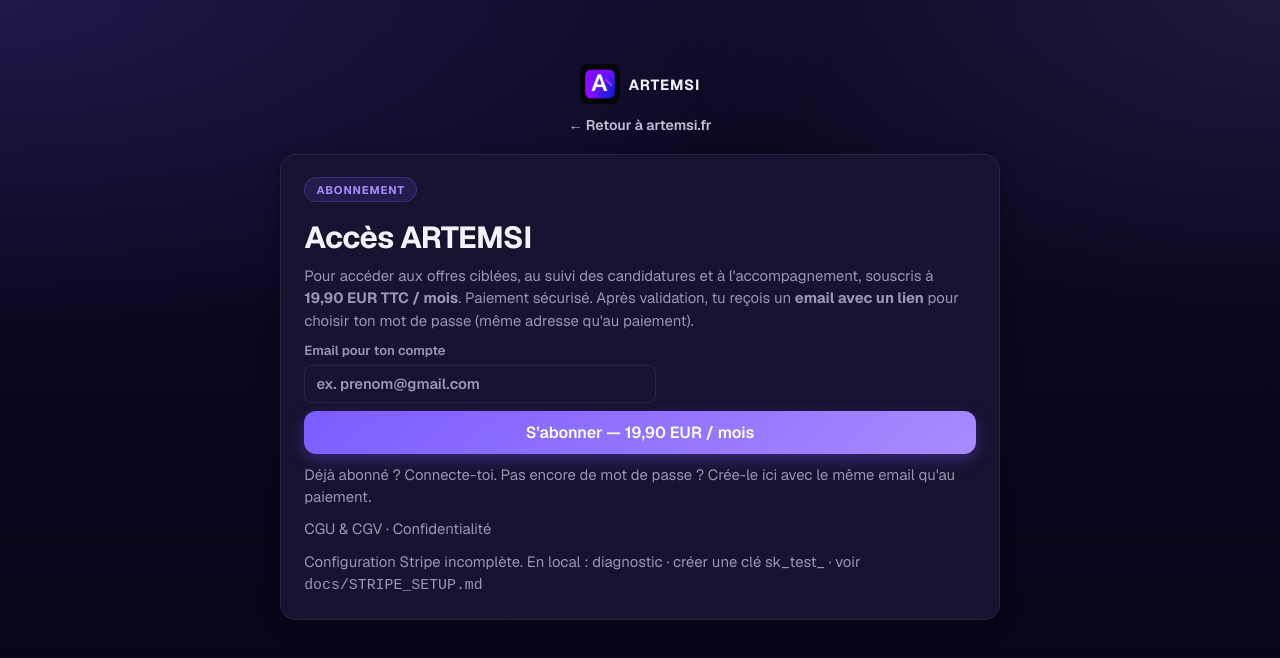
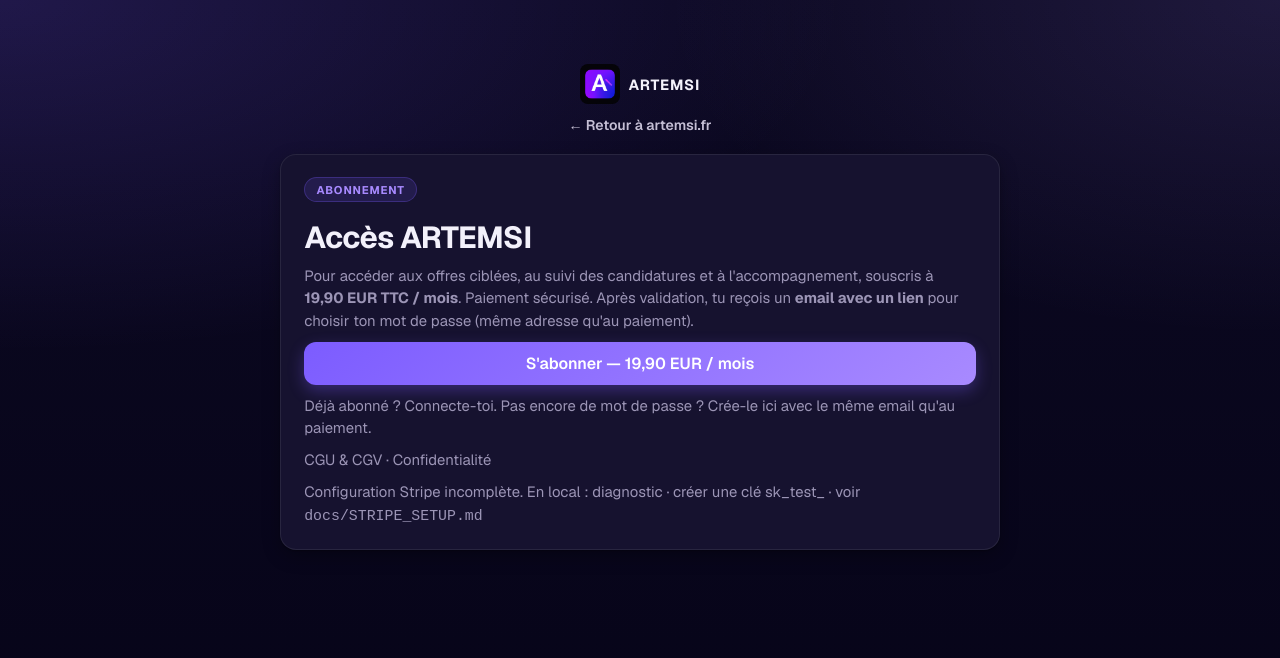
Before and after one commit to JhonPicka/artemsi-core, a Next.js app: page /subscribe in a window 1280 px wide. Shown: the top 658 px of the page. Built offline with nearby package versions, Linux system fonts and the light colour scheme; no server answers.

Commit message:
Remove email field from subscribe button, disable Stripe Link on checkout.
Landing page is clean again. Stripe Link is disabled (card only) so auto-fill cannot pick the wrong email — the user types their email directly in Stripe Checkout.

Co-authored-by: Cursor <cursoragent@cursor.com>

```diff
--- a/src/components/billing/subscribe-button.tsx
+++ b/src/components/billing/subscribe-button.tsx
@@ -7,8 +7,6 @@ type Props = {
   className?: string;
   email?: string;
   disabled?: boolean;
-  /** Affiche un champ email obligatoire avant redirection Stripe. */
-  collectEmail?: boolean;
 };
 
 async function parseCheckoutResponse(response: Response) {
@@ -29,33 +27,18 @@ async function parseCheckoutResponse(response: Response) {
   }
 }
 
-export function SubscribeButton({
-  children,
-  className,
-  email: emailProp,
-  disabled,
-  collectEmail = true,
-}: Props) {
-  const [emailInput, setEmailInput] = useState(emailProp ?? "");
+export function SubscribeButton({ children, className, email, disabled }: Props) {
   const [loading, setLoading] = useState(false);
   const [error, setError] = useState<string | null>(null);
 
-  const showEmailField = collectEmail && !emailProp;
-
   async function handleClick() {
-    const email = (emailProp ?? emailInput).trim().toLowerCase();
-    if (!email.includes("@")) {
-      setError("Entre ton email (celui de ton futur compte ARTEMSI).");
-      return;
-    }
-
     setLoading(true);
     setError(null);
     try {
       const response = await fetch("/api/stripe/checkout", {
         method: "POST",
         headers: { "Content-Type": "application/json" },
-        body: JSON.stringify({ email }),
+        body: JSON.stringify(email ? { email } : {}),
       });
       const payload = await parseCheckoutResponse(response);
       if (!response.ok || !payload.url) {
@@ -70,21 +53,6 @@ export function SubscribeButton({
 
   return (
     <span className="subscribe-button-wrap">
-      {showEmailField ? (
-        <label className="subscribe-checkout-email-label">
-          <span className="subscribe-checkout-email-caption">Email pour ton compte</span>
-          <input
-            type="email"
-            name="checkout-email"
-            className="subscribe-checkout-email-input"
-            value={emailInput}
-            onChange={(event) => setEmailInput(event.target.value)}
-            placeholder="ex. prenom@gmail.com"
-            autoComplete="email"
-            required
-          />
-        </label>
-      ) : null}
       <button
         type="button"
         className={className}
```
Also changed, not shown: src/app/api/stripe/checkout/route.ts (+4 -10 lines).
